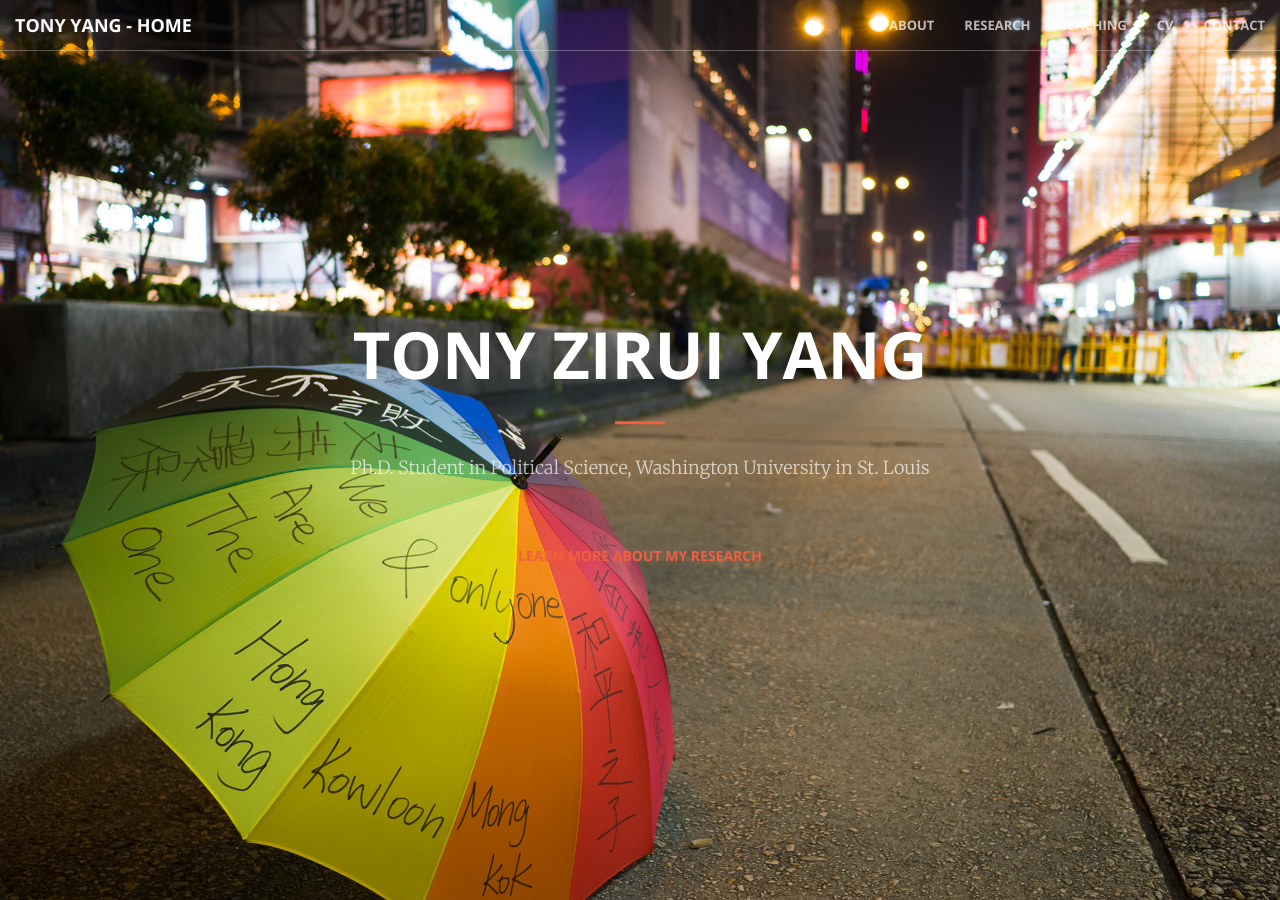
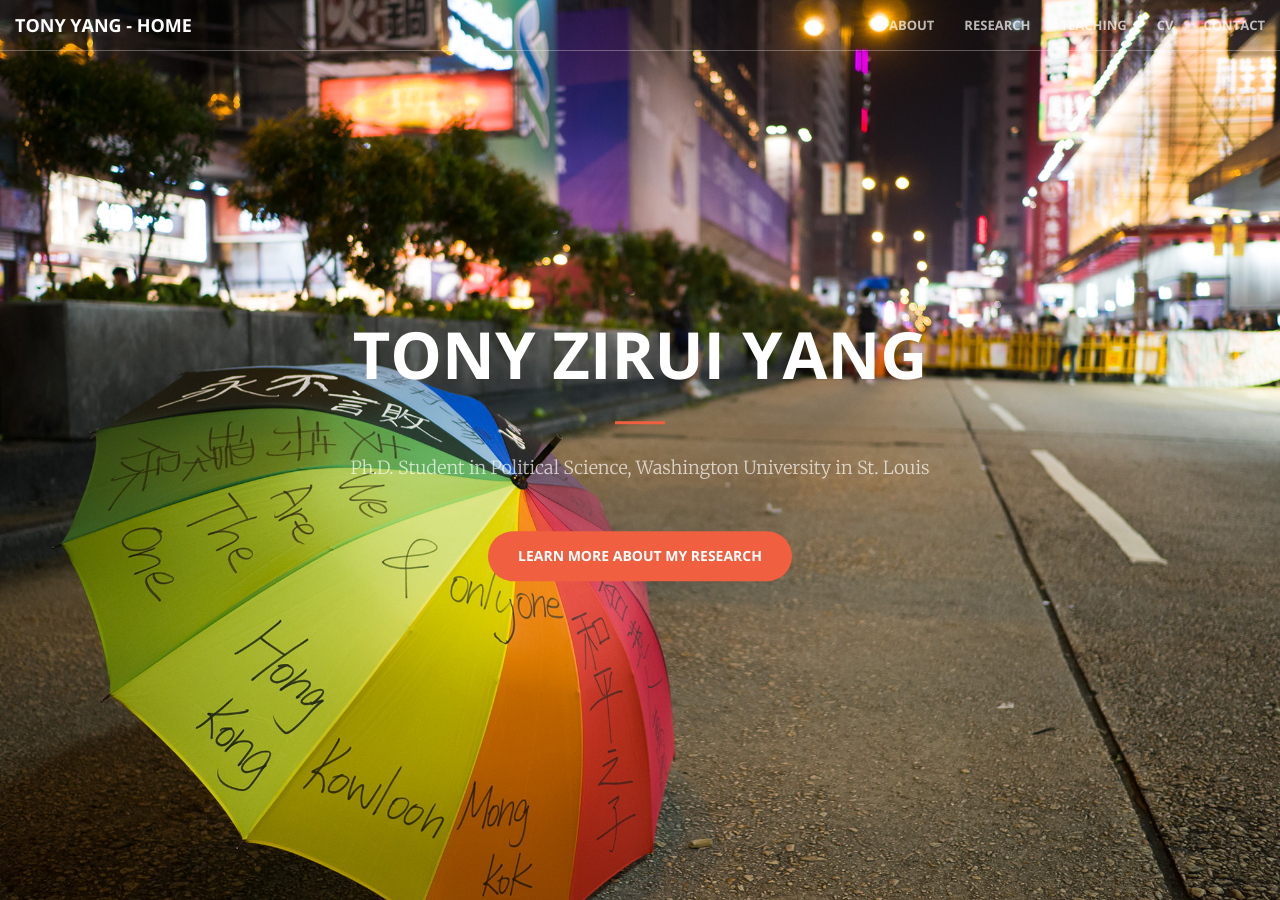
Before and after one commit to tonyhsfz/website, a Jekyll site: the page built from index.html, in a window 1280 px wide and 900 px high. Built offline with Jekyll 4.4.1, drawn with Linux system fonts in a browser that asks for light colours.

Commit message:
Update header.html

```diff
--- a/_includes/header.html
+++ b/_includes/header.html
@@ -4,7 +4,7 @@
             <h1>TONY ZIRUI YANG</h1>
             <hr>
             <p>Ph.D. Student in Political Science, Washington University in St. Louis</p>
-            <a href="#about" class="btn btn-yellow btn-xl page-scroll">Learn More About My Research</a>
+            <a href="#about" class="btn btn-primary btn-xl page-scroll">Learn More About My Research</a>
         </div>
     </div>
 </header>
```
